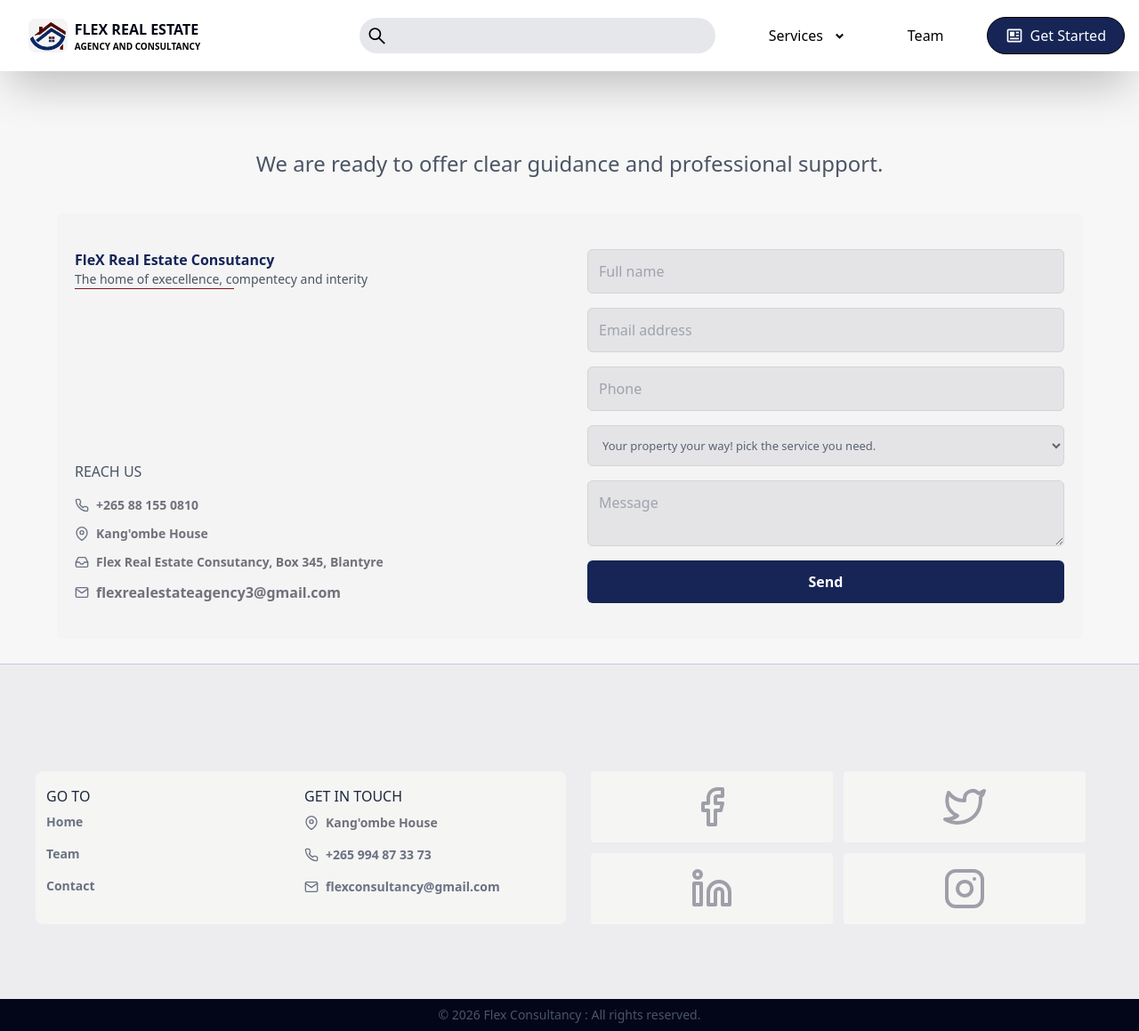
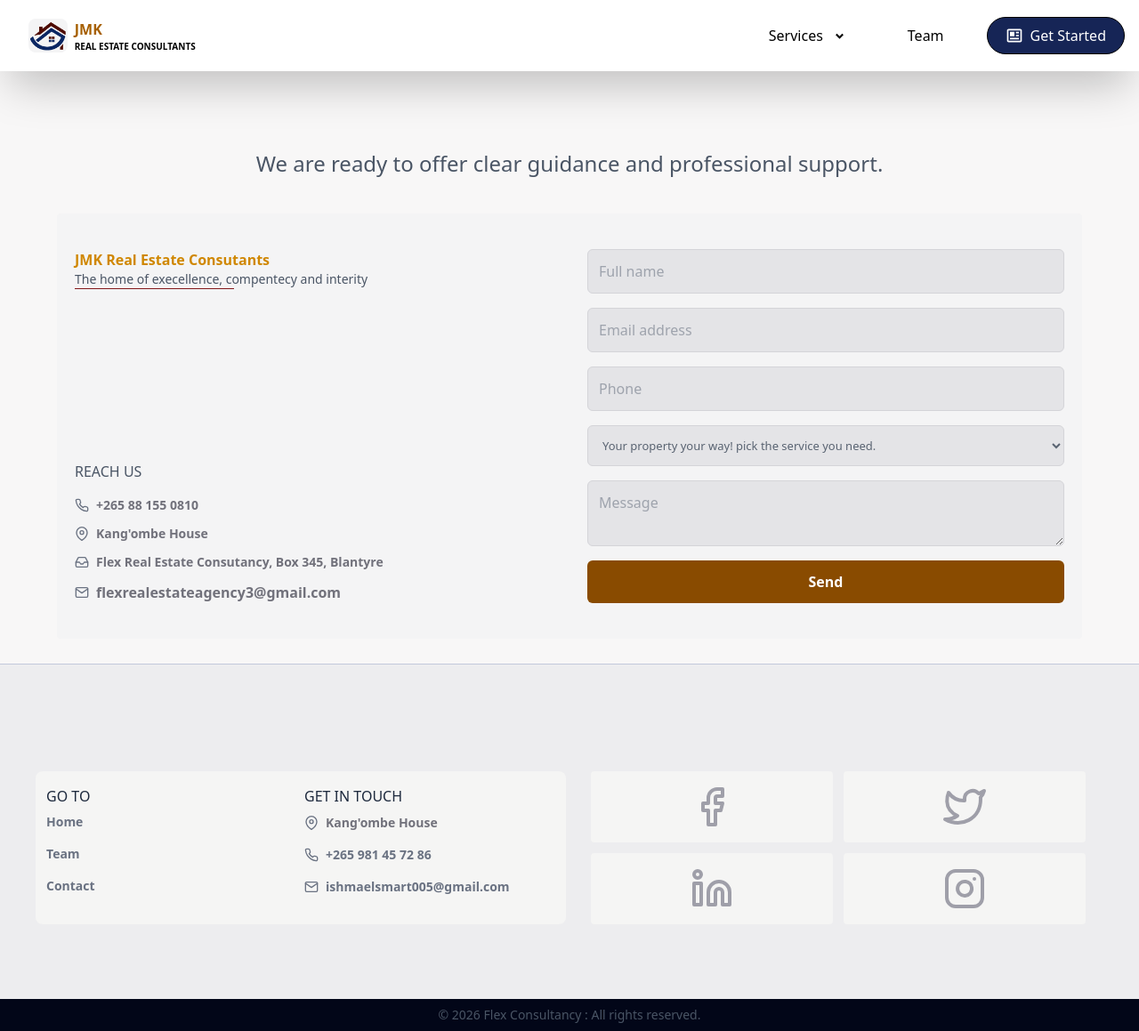
Before and after one commit to Ishmael-smart-Kaunda/Flex-Designs-Project, a React (Vite) app: page /contact in a window 1280 px wide. Shown: the whole page at 89% size. Built offline with nearby package versions, Linux system fonts and the light colour scheme.

Commit message:
small modification

```diff
--- a/src/App.jsx
+++ b/src/App.jsx
@@ -45,7 +45,6 @@ function App() {
             <Route path="auctioning" element={<AuctioningPage/>}/>
             <Route path="appraisal" element={<AppraisalPage/>}/>
             <Route path="team" element={<Team/>}/>
-
         </Routes>
         </AnimatePresence>
     </BrowserRouter>
--- a/src/components/Footer.jsx
+++ b/src/components/Footer.jsx
@@ -37,18 +37,18 @@ export default function Footer(){
                                   </span>
                                   <span className="group flex flex-row items-center gap-2 font-normal ">
                                     <FiPhone className="pointer size-4 text-gray-500 group-hover:text-red-900/70 transition-all duration-500"/>
-                                    <a href="tel:+265994873373" className="font-semibold text-sm text-gray-500 group-hover:text-red-900/70 transition-all duration-500 not-italic"> +265 994 87 33 73</a>
+                                    <a href="tel:+265981457286" className="font-semibold text-sm text-gray-500 group-hover:text-red-900/70 transition-all duration-500 not-italic"> +265 981 45 72 86</a>
                                   </span>
                                   <span  className="group flex flex-row  flex-wrap items-center gap-2 font-normal ">
                                     <FiMail className="size-4 text-gray-500 group-hover:text-red-900/70 transition-all duration-500"/>
-                                    <a href="mailto:flexrealestateagency3@gmail.com" className="font-semibold text-gray-500 text-sm group-hover:text-red-900/70 not-italic transition-all duration-500">flexconsultancy@gmail.com</a>
+                                    <a href="mailto:" className="font-semibold text-gray-500 text-sm group-hover:text-red-900/70 not-italic transition-all duration-500">ishmaelsmart005@gmail.com</a>
                                   </span>
                                 </address>
                                </article>
                              </div>
 
                              <article className="m-5 md:my-0 grid grid-cols-2 gap-2 text-zinc-400 items-center gap-3 ">
-                                <a href="https://www.facebook.com/profile.php?id=61571537850295">
+                                <a href="#">
                                   <FiFacebook className="bg-stone-100  p-4 rounded-sm w-full h-20 hover:scale-102 hover:text-slate-900/70 transition-all duration-500"/>
                                 </a>
 
@@ -56,7 +56,7 @@ export default function Footer(){
                                   <FiTwitter className="bg-stone-100  p-4 rounded-sm w-full h-20 hover:scale-102 hover:text-slate-900/70 transition-all duration-500"/>
                                 </a>
 
-                                <a href="/">
+                                <a href="#">
                                   <FiLinkedin className="bg-stone-100  p-4 rounded-sm w-full h-20 hover:scale-102 hover:text-slate-900/70 transition-all duration-500"/>
                                 </a>
 
--- a/src/components/contact components/contact.jsx
+++ b/src/components/contact components/contact.jsx
@@ -20,7 +20,7 @@ export default function ContactDetails(){
                     <article className="flex flex-col gap-10 justify-between py-10 px-5 rounded-l-sm bg-zinc-100">
                         <span>
 
-                            <h1 className="text-blue-950 font-bold">FleX Real Estate Consutancy</h1>
+                            <h1 className="text-yellow-600 font-bold">JMK Real Estate Consutants</h1>
                             <p className="font-normal text-sm text-gray-600"> The home of execellence, compentecy and interity</p>
                             <hr className="w-1/3 text-red-900"/>
                         </span>
--- a/src/components/contact components/form.jsx
+++ b/src/components/contact components/form.jsx
@@ -1,9 +1,7 @@
 
 
 export default function Form(){
-        const AlertMmessage=()=>{
-                 alert("We have received your message. we'll get back soon!")
-        }
+
 
        return(
                 <form className="w-full flex flex-col gap-4 bg-zinc-100 py-10 px-5 rounded-r-sm">
@@ -36,7 +34,7 @@ export default function Form(){
                 <option>Property Management</option>
                 <option>Property Development</option>
                 <option>Deed Processing</option>
-                <option>Building Designing</option>
+
                 <option>Property Agency</option>
                 <option>Investiment Advisory/Appraisal</option>
             </select>
@@ -48,8 +46,8 @@ export default function Form(){
                 >
                 </textarea>
 
-                <button onClick={AlertMmessage}
-                className="w-full px-4 py-3 bg-blue-950 border-none text-white font-semibold rounded-md hover:bg-blue-950/95">Send</button>
+                <button
+                className="w-full px-4 py-3 bg-yellow-800 border-none text-white font-semibold rounded-md hover:bg-blue-950/95">Send</button>
 
         </form>
        )
--- a/src/components/home components/Navbar.jsx
+++ b/src/components/home components/Navbar.jsx
@@ -1,6 +1,6 @@
 import React, { useState } from 'react'
 import logo from "../../assets/logo/flexLogo4.png"
-import { Link } from 'react-router-dom'
+import { NavLink, Link } from 'react-router-dom'
 import { AiOutlineMenu, AiOutlineClose, AiOutlineHome, AiTwotoneBuild, AiOutlineCodeSandbox, AiOutlineSearch,} from 'react-icons/ai'
 import { BiNews } from 'react-icons/bi'
 import { FaBlogger, FaBalanceScaleRight } from 'react-icons/fa'
@@ -24,10 +24,10 @@ const Navbar = () => {
                     <div className='ml-4 flex whitespace-nowrap items-center h-12 w-82'>
                         {<img src={logo} className='p-0.5 bg-zinc-100 rounded-lg h-[80%] bg-rd-900'/>}
                          <div >
-                           <h1 className='text-md px-2 text-slate-950 font-bold'>
-                            FLEX REAL ESTATE </h1>
+                           <h1 className='text-md px-2 text-yellow-700 font-bold'>
+                             JMK  </h1>
                             <p className='font-semibold text-[10px] ml-2'>
-                             AGENCY AND CONSULTANCY
+                             REAL ESTATE CONSULTANTS
                              </p>
                          </div>
                     </div>
@@ -35,7 +35,7 @@ const Navbar = () => {
             </div>
 
             {/* Search Inputs */}
-            <div className='invisible md:visible flex items-center bg-gray-200 rounded-full px-2 w-[300px] lg:w-[400px]'>
+            <div className='invisible flex items-center bg-gray-200 rounded-full px-2 w-[300px] lg:w-[400px]'>
                 <AiOutlineSearch size={25} />
                 <input
                     className='bg-transparent p-2 w-full focus:outline-none'
@@ -77,7 +77,7 @@ const Navbar = () => {
                                     size={25}
                                     className='mr-4 '
                                 />
-                                <Link to="/valuation">Property Valuation</Link>
+                                <NavLink to="/valuation">Property Valuation</NavLink>
                             </li>
 
                             <li className='text-lg py-4 flex items-center hover:text-red-900 transtion-all duration-300'>
@@ -85,7 +85,7 @@ const Navbar = () => {
                                     size={25}
                                     className='mr-4'
                                 />
-                                <Link to="/management">Property Management</Link>
+                                <NavLink to="/management">Property Management</NavLink>
                             </li>
 
                             <li className='text-lg py-4 flex items-center hover:text-red-900 transtion-all duration-300'>
@@ -93,7 +93,7 @@ const Navbar = () => {
                                     size={25}
                                     className='mr-4'
                                 />
-                                <Link to="/development">Property Development</Link>
+                                <NavLink to="/development">Property Development</NavLink>
                             </li>
 
                             <li className='text-lg py-4 flex items-center hover:text-red-900 transtion-all duration-300'>
@@ -101,7 +101,7 @@ const Navbar = () => {
                                     size={25}
                                     className='mr-4'
                                 />
-                               <Link to="/deedprocessing"> Deed Processing</Link>
+                               <NavLink to="/deedprocessing"> Deed Processing</NavLink>
                             </li>
 
                             <li className='text-lg py-4 flex items-center hover:text-red-900 transtion-all duration-300'>
@@ -109,7 +109,7 @@ const Navbar = () => {
                                     size={25}
                                     className='mr-4'
                                 />
-                                <Link to="/designing">Building Design</Link>
+                                <NavLink to="/designing">Building Design</NavLink>
                             </li>
 
                             <li className='text-lg py-4 flex items-center hover:text-red-900 transtion-all duration-300'>
@@ -117,7 +117,7 @@ const Navbar = () => {
                                     size={25}
                                     className='mr-4'
                                 />
-                                <Link to="/auctioning">Listings</Link>
+                                <NavLink to="/auctioning">Listings</NavLink>
                             </li>
 
                              <li className='text-lg py-4 flex items-center hover:text-red-900 transtion-all duration-300'>
@@ -125,7 +125,7 @@ const Navbar = () => {
                                     size={25}
                                     className='mr-4'
                                 />
-                                <Link to="/appraisal">Investiment Appraisal</Link>
+                                <NavLink to="/appraisal">Investiment Appraisal</NavLink>
                             </li>
 
                         </ul>
@@ -133,12 +133,12 @@ const Navbar = () => {
                 </div>
 
                 <p className='hidden lg:flex font-medium hover:bg-gray-200 px-4 py-2 rounded-full hover:text-red-900 transtion-all duration-300'>
-                     <Link to='/team' >Team</Link>
+                     <NavLink to='/team' >Team</NavLink>
                 </p>
                 <button className='bg-blue-950 cursor-pointer text-white whitespace-nowrap py-2 flex items-center rounded-full hover:opacity-90 transtion-all duration-300'>
                     <BiNews className='mr-2' size={20}/>
 
-                     <Link to='/contact' >Get Started</Link>
+                     <NavLink to='/contact' >Get Started</NavLink>
                 </button>
             </div>
 
@@ -162,11 +162,11 @@ const Navbar = () => {
                         <img src={logo} className=' p-0.5 bg-zinc-100 rounded-lg h-[80%] mr-0 bg-rd-900'/>
 
                          <div>
-                            <h1 className='text-md px-2 whitespace-nowrap text-slate-950 font-bold'>
-                              FLEX REAL ESTATE
+                            <h1 className='text-md px-2 whitespace-nowrap text-yellow-700 font-bold'>
+                              JMK
                             </h1>
                             <p className='font-semibold text-[10px] ml-2'>
-                              AGENCY AND CONSULTANCY
+                              AGENCY AND CONSULTANTS
                             </p>
                          </div>
                  </div>
@@ -178,70 +178,70 @@ const Navbar = () => {
                                 size={25}
                                 className='mr-4'
                             />
-                            <Link to="/">Home</Link>
+                            <NavLink to="/">Home</NavLink>
                         </li>
                         <li className='text-xl py-4 flex hover:text-red-900 transtion-all duration-300'>
                             <RiTeamFill
                                 size={25}
                                 className='mr-4'
                             />
-                          <Link to='/team' >Team</Link>
+                          <NavLink to='/team' >Team</NavLink>
                         </li>
                         <li className='text-xl py-4 flex hover:text-red-900 transtion-all duration-300'>
                             <RiContactsFill
                                 size={25}
                                 className='mr-4'
                             />
-                           <Link to='/contact'>Contact</Link>
+                           <NavLink to='/contact'>Contact</NavLink>
                         </li>
                         <li className='text-xl py-4 flex hover:text-red-900 transtion-all duration-300'>
                             <FaBalanceScaleRight
                                 size={25}
                                 className='mr-4'
                             />
-                            <Link to="/valuation">Property Valuation</Link>
+                            <NavLink to="/valuation">Property Valuation</NavLink>
                         </li>
                         <li className='text-lg py-4 flex items-center hover:text-red-900 transtion-all duration-300'>
                                 <AiOutlineHome
                                     size={25}
                                     className='mr-4'
                                 />
-                                <Link to="/management">Property Management</Link>
+                                <NavLink to="/management">Property Management</NavLink>
                             </li>
                         <li className='text-xl py-4 flex hover:text-red-900 transtion-all duration-300'>
                             <AiTwotoneBuild
                                 size={25}
                                 className='mr-4'
                             />
-                             <Link to="/development">Property Development</Link>
+                             <NavLink to="/development">Property Development</NavLink>
                         </li>
                         <li className='text-xl py-4 flex hover:text-red-900 transtion-all duration-300'>
                             <FcProcess
                                 size={25}
                                 className='mr-4'
                             />
-                             <Link to="/deedprocessing">Deed Processing</Link>
+                             <NavLink to="/deedprocessing">Deed Processing</NavLink>
                         </li>
                         <li className='text-xl py-4 flex hover:text-red-900 transtion-all duration-300'>
                             <AiOutlineCodeSandbox
                                 size={25}
                                 className='mr-4'
                             />
-                            <Link to="/designing">Building Design</Link>
+                            <NavLink to="/designing">Building Design</NavLink>
                         </li>
                         <li className='text-xl py-4 flex hover:text-red-900 transtion-all duration-300'>
                             <RiExchangeDollarLine
                                 size={25}
                                 className='mr-4'
                             />
-                            <Link to="/auctioning">Listings</Link>
+                            <NavLink to="/auctioning">Listings</NavLink>
                         </li>
                          <li className='text-lg py-4 flex items-center hover:text-red-900 transtion-all duration-300'>
                                 <FiTrendingUp
                                     size={25}
                                     className='mr-4'
                                 />
-                         <Link to="/appraisal">Investiment Appraisal</Link>
+                         <NavLink to="/appraisal">Investiment Appraisal</NavLink>
                         </li>
                     </ul>
                 </nav>
--- a/src/components/services components/processes.jsx
+++ b/src/components/services components/processes.jsx
@@ -12,7 +12,7 @@ export default function DevProcesses({stages}){
     <div className="flex flex-col md:flex-row flex-wrap gap-4">
 
       {stages.map((stage, i) => {
-        const currentStage= visible===i
+         const currentStage= visible===i
          const StageIcon =stage.icon
         return (
         <div key={i} className="group md:max-w-fit flex flex-col md:flex-row items-center gap-3 text-slate-950">
@@ -30,6 +30,7 @@ export default function DevProcesses({stages}){
                            border-red-900
                            bg-zinc-300"
 
+
                 >
                          {stage.description}
               </p>
@@ -37,7 +38,7 @@ export default function DevProcesses({stages}){
            < MdArrowDropDown onClick={
                                      ()=>setVisible(currentStage ? null : i)}
                                      className={`${currentStage?
-                                     'z-10 text-red rotate-180 translat-y-[50%] transtion-all 500 md:mb-3' : 'text-grey-500'} size-6 text-grey-300 self-end`
+                                     'z-10 text-red rotate-180 translat-y-[50%] transtion-all duration-500 md:mb-3' : 'text-grey-500'}`
                                      }
                                      />
           </div>
```
Also changed, not shown: src/components/home components/services.jsx (line endings or trailing spaces).
